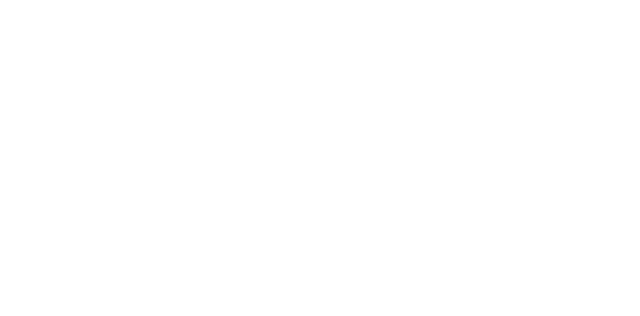
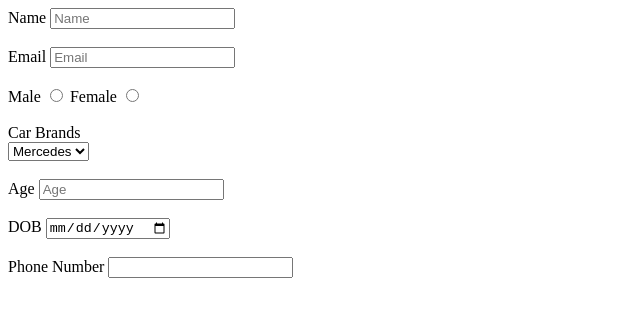
Before and after one commit to acciojob/signup-form-car-Amir0364, a website: page main.html in a window 1280 px wide. Shown: the whole page, without its empty margins (0-640 px from the left). Drawn offline with Linux system fonts and the light colour scheme.

Commit message:
created a submission

```diff
--- a/main.html
+++ b/main.html
@@ -8,6 +8,44 @@
 
 <body>
 	<!-- the entire body must be written by student -->
+	<form method="post">
+		<Label for="name">Name</Label>
+		<input type="text" placeholder="Name" id="name" required>
+		<br>
+		<br>
+		<Label for="email">Email</Label>
+		<input type="text" placeholder="Email" id="email" required>
+		<br>
+		<br>
+		<Label for="gender_m">Male</Label>
+		<input type="radio"  id="gender_m" name="gender" required>
+
+		<Label for="gender_f">Female</Label>
+		<input type="radio" name="gender" id="" required>
+		<br>
+		<br>
+		<label for="cars">Car Brands</label>
+		<br>
+		<select id="cars" placeholder="--Please choose an option--" required>
+			<option>Mercedes</option>
+			<option>BMW</option>
+			<option>Audi</option>
+
+		</select>
+		<br>
+		<br>
+		<label for="age">Age</label>
+		<input type="number" id="age" placeholder="Age" required>
+		<br>
+		<br>
+		<label foe="dob">DOB</label>
+		<input type="date" id="dob" required>
+		<br>
+		<br>
+		<label for="tel">Phone Number</labe>
+			<input type="Tel" id="tel" placeholder"xxx-xxx-xxx">
+
+	</form>
     <script type="text/javascript" src="./script.js">
 </script>
 
```
